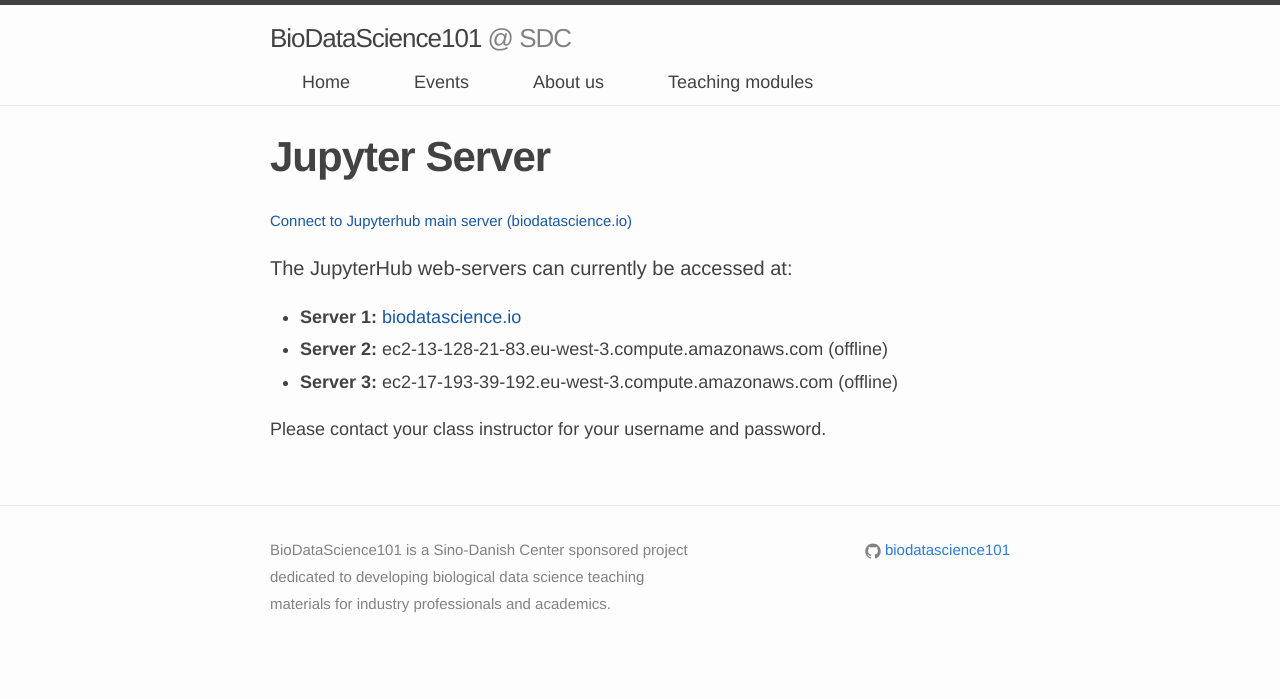
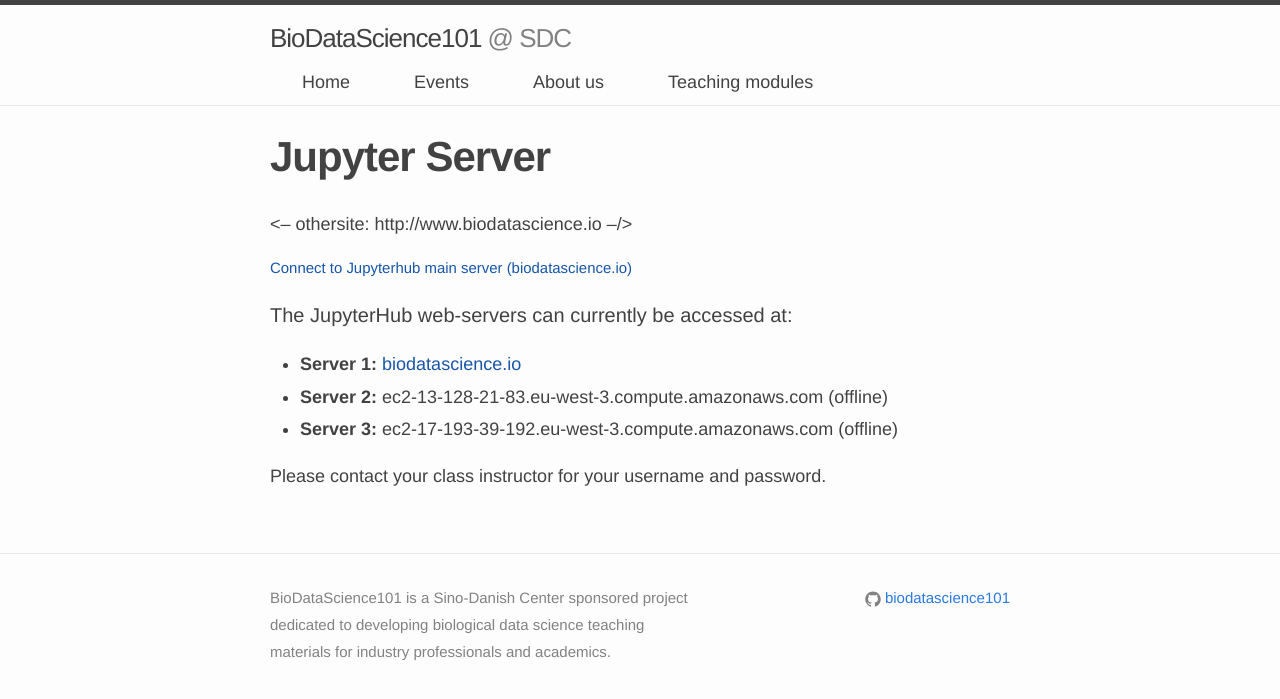
Before and after one commit to biodatascience101/BioDataScience101.github.io, a Jekyll site: the page built from _pages/server/index.md, in a window 1280 px wide. Shown: the top 699 px of the page. Built offline with Jekyll 4.4.1, drawn with Linux system fonts in a browser that asks for light colours; nearby versions of some CDN libraries.

Commit message:
Update index.md

```diff
--- a/_pages/server/index.md
+++ b/_pages/server/index.md
@@ -1,12 +1,13 @@
 ---
 layout: page
 permalink: server
-#othersite: http://www.biodatascience.io
 title: Jupyter Server
 permalink: /server/
 toggle: on
 rank: 8
 ---
+
+<-- othersite: http://www.biodatascience.io --/>
 
 ##### <a href="{{page.othersite}}">Connect to Jupyterhub main server (biodatascience.io)</a>
 
```
